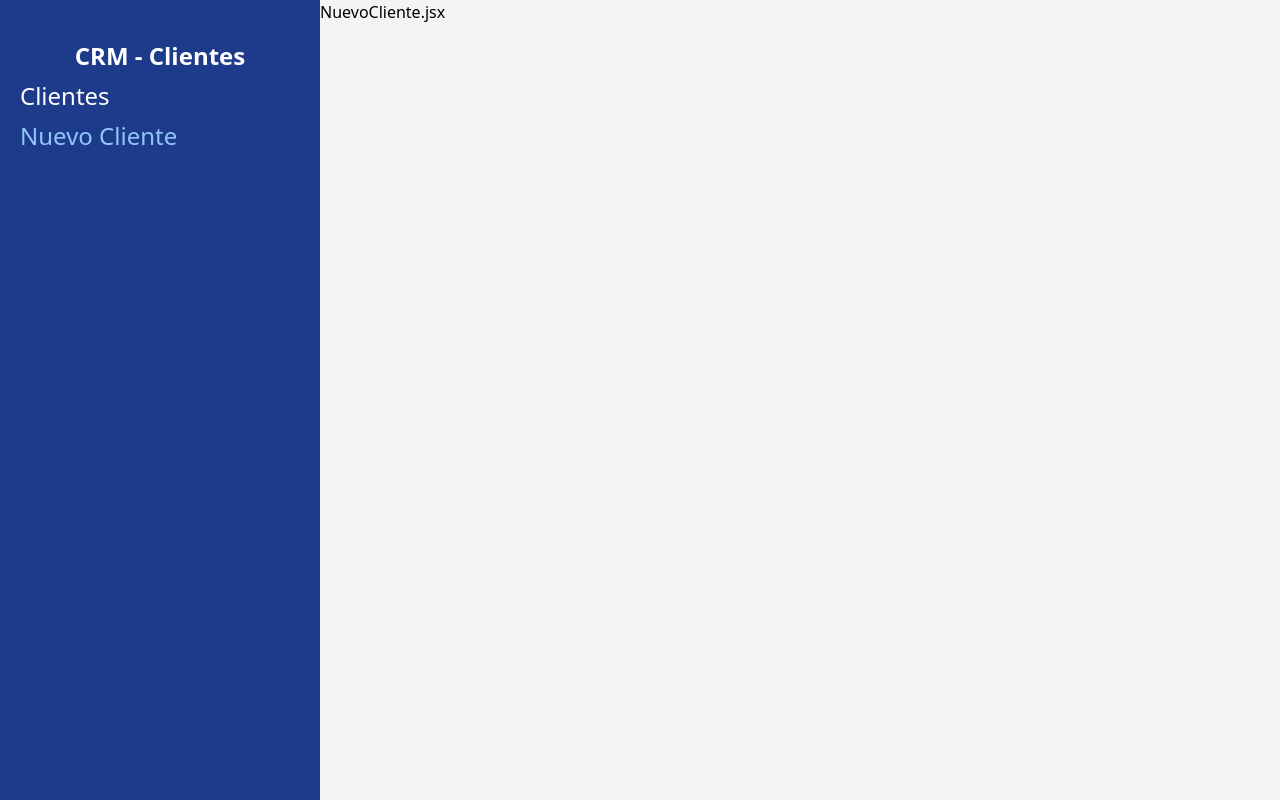
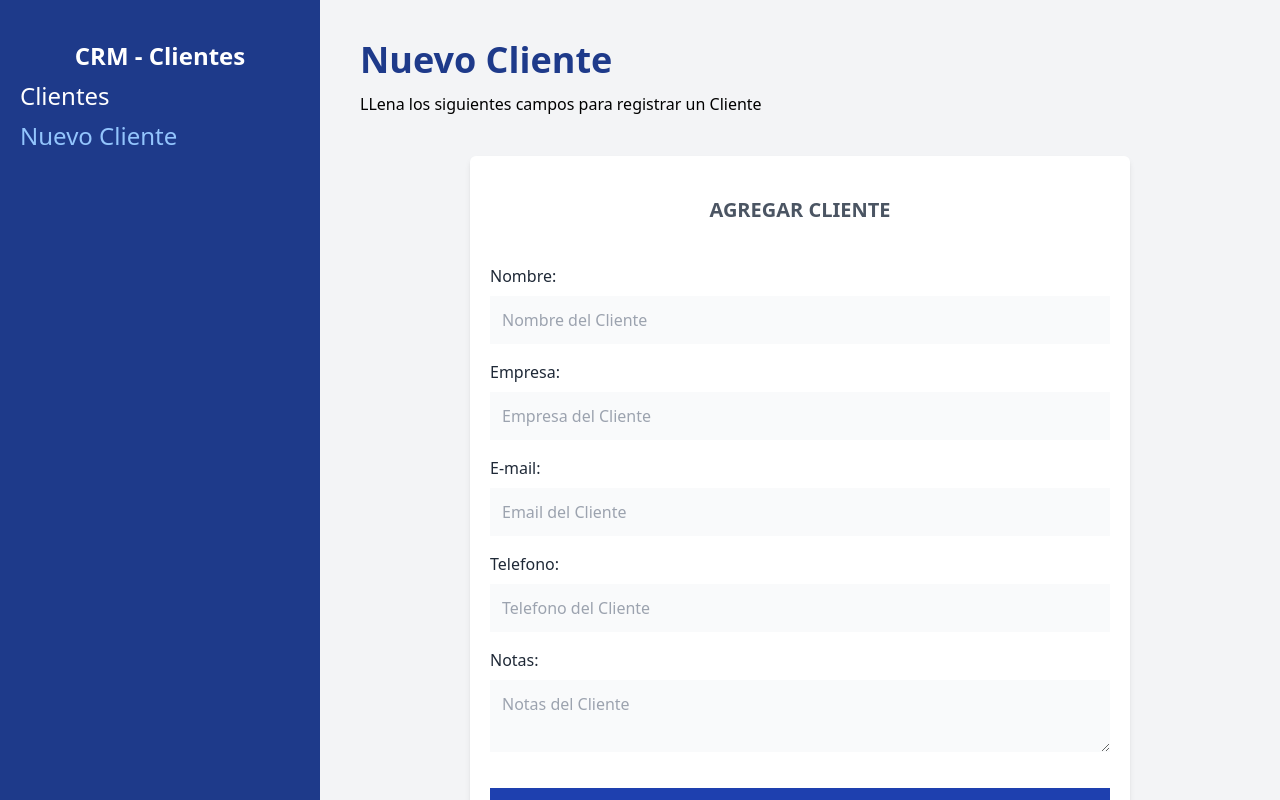
Before and after one commit to afrivera/CRM-React, a React (Vite) app: page /clientes/nuevo in a window 1280 px wide. Built offline with nearby package versions, Linux system fonts and the light colour scheme.

Commit message:
Creación de componente alerta y configuración del Formulario validando con Formik

```diff
--- a/package.json
+++ b/package.json
@@ -9,11 +9,13 @@
   },
   "dependencies": {
     "autoprefixer": "^10.4.4",
+    "formik": "^2.2.9",
     "postcss": "^8.4.12",
     "react": "^17.0.2",
     "react-dom": "^17.0.2",
     "react-router-dom": "^6.2.2",
-    "tailwindcss": "^3.0.23"
+    "tailwindcss": "^3.0.23",
+    "yup": "^0.32.11"
   },
   "devDependencies": {
     "@vitejs/plugin-react": "^1.0.7",
--- /dev/null
+++ b/src/components/Alerta.jsx
@@ -0,0 +1,11 @@
+import React from 'react'
+
+const Alerta = ({ children }) => {
+  return (
+    <div className='text-center my-4 bg-red-600 text-white font-bold p-3 uppercase'>
+        {children}
+    </div>
+  )
+}
+
+export default Alerta;
--- /dev/null
+++ b/src/components/Formulario.jsx
@@ -0,0 +1,131 @@
+import {Formik, Form, Field} from 'formik';
+import * as Yup from 'yup';
+import Alerta from './Alerta';
+
+const Formulario = () => {
+
+
+    // para usar yup hay que generar un esquema
+    const nuevoClienteSchema = Yup.object().shape({
+        nombre: Yup.string()
+                    .required('El Nombre del Cliente es Obligatorio')
+                    .min(3, 'El Nombre es demasiado corto')
+                    .max(20, 'El Nombre es demasiado largo'),
+        empresa: '',
+        email: '',
+        telefono: '',
+        notas: ''
+    })
+
+    const handleSubmit = valores => {
+        console.log(valores);
+    }
+
+    return (
+        <div className='bg-white mt-10 px-5 py-10 rounded-md shadow-md md:w-3/4 mx-auto'>
+            <h1 className='text-gray-600 font-bold text-xl uppercase text-center'>Agregar Cliente</h1>
+
+            <Formik
+                initialValues={{
+                    nombre: '',
+                    empresa: '',
+                    email: '',
+                    telefono: '',
+                    notas: ''
+                }}
+                onSubmit={ ( values )=>{
+                    handleSubmit( values );
+                }}
+                validationSchema={nuevoClienteSchema}
+            >
+                {({ errors, touched })=>{
+                    return (
+
+
+                    <Form className='mt-10'>
+                        <div className='mb-4'>
+                            <label
+                                htmlFor='nombre'
+                                className='text-gray-800'
+                            >Nombre:</label>
+                            <Field
+                                type='text'
+                                id='nombre'
+                                className='mt-2 block w-full p-3 bg-gray-50'
+                                placeholder='Nombre del Cliente'
+                                name='nombre'
+                            />
+                            {
+                                errors.nombre && touched.nombre ?(
+                                <Alerta>{errors.nombre}</Alerta>
+                                ): null
+                            }
+                        </div>
+                        <div className='mb-4'>
+                            <label
+                                htmlFor='empresa'
+                                className='text-gray-800'
+                            >Empresa:</label>
+                            <Field
+                                type='text'
+                                id='empresa'
+                                className='mt-2 block w-full p-3 bg-gray-50'
+                                placeholder='Empresa del Cliente'
+                                name='empresa'
+                            />
+                        </div>
+                        <div className='mb-4'>
+                            <label
+                                htmlFor='email'
+                                className='text-gray-800'
+                            >E-mail:</label>
+                            <Field
+                                type='email'
+                                id='email'
+                                className='mt-2 block w-full p-3 bg-gray-50'
+                                placeholder='Email del Cliente'
+                                name='email'
+                            />
+                        </div>
+                        <div className='mb-4'>
+                            <label
+                                htmlFor='telefono'
+                                className='text-gray-800'
+                            >Telefono:</label>
+                            <Field
+                                type='tel'
+                                id='telefono'
+                                className='mt-2 block w-full p-3 bg-gray-50'
+                                placeholder='Telefono del Cliente'
+                                name='telefono'
+                            />
+                        </div>
+                        <div className='mb-4'>
+                            <label
+                                htmlFor='notas'
+                                className='text-gray-800'
+                            >Notas:</label>
+                            <Field
+                                as='textarea'
+                                type='text'
+                                id='notas'
+                                className='mt-2 block w-full p-3 bg-gray-50 '
+                                placeholder='Notas del Cliente'
+                                name='notas'
+                            />
+                        </div>
+
+                        <input
+                            type='submit'
+                            value='Agregar Cliente'
+                            className='mt-5 w-full bg-blue-800 p-3 text-white uppercase font-bold text-lg'
+                        />
+                    </Form>
+                )}}
+            </Formik>
+
+        </div>
+    )
+}
+
+export default Formulario;
--- a/src/layout/Layout.jsx
+++ b/src/layout/Layout.jsx
@@ -24,7 +24,7 @@ const Layout = () => {
           </nav>
         </div>
 
-        <div className="md:w-3/4">
+        <div className="md:w-3/4 p-10 md:h-screen overflow-scroll">
           <Outlet />
         </div>
     </div>
--- a/src/pages/NuevoCliente.jsx
+++ b/src/pages/NuevoCliente.jsx
@@ -1,10 +1,14 @@
 import React from 'react'
+import Formulario from '../components/Formulario'
 
 const NuevoCliente = () => {
   return (
-    <div>
-        <h1>NuevoCliente.jsx</h1>
-    </div>
+    <>
+      <h1 className='font-black text-4xl text-blue-900'>Nuevo Cliente</h1>
+      <p className='mt-3'>LLena los siguientes campos para registrar un Cliente</p>
+
+      <Formulario />
+    </>
   )
 }
 
```
Also changed, not shown: 1 other file (tests, documents, lock files or other folders).
